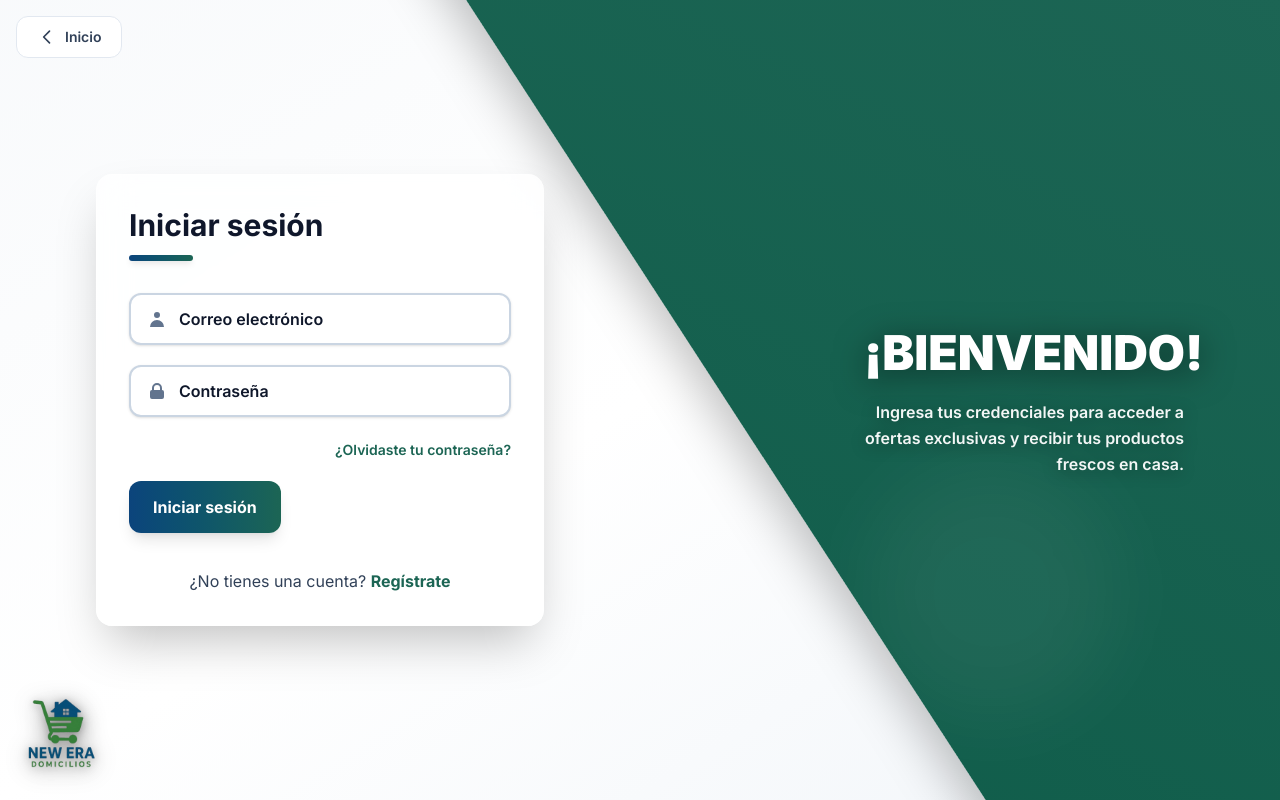
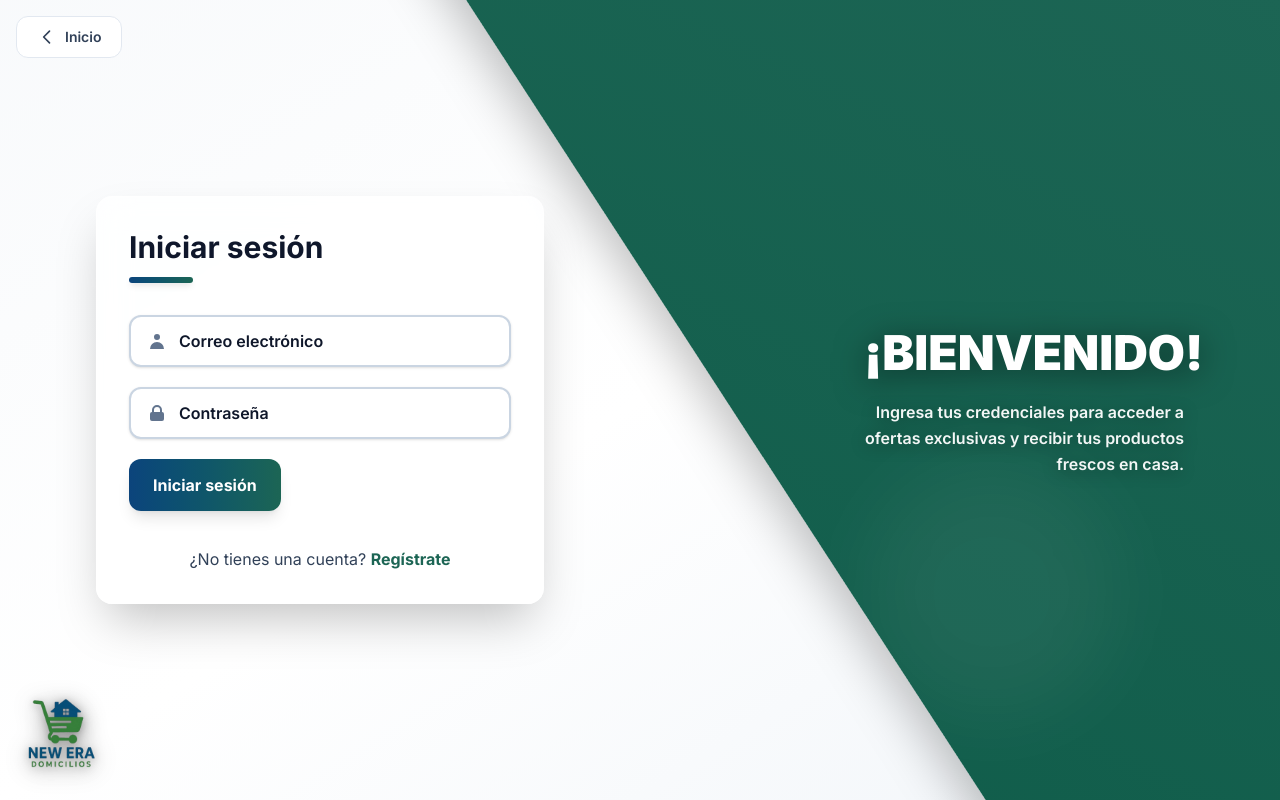
Before and after one commit to Jorlin14/new_era, a Next.js app in the folder frontend/: page /auth in a window 1280 px wide. Built offline with nearby package versions, Linux system fonts and the light colour scheme; no server answers.

Commit message:
commit pp

```diff
--- a/frontend/components/auth/AnimatedAuth.tsx
+++ b/frontend/components/auth/AnimatedAuth.tsx
@@ -285,15 +285,6 @@ export default function AnimatedAuth({ initialMode = 'login' }: AnimatedAuthProp
                 onChange={(password) => setLoginData((prev) => ({ ...prev, password }))}
                 icon={<LockIcon />}
               />
-
-              <div className="text-right">
-                <Link
-                  href="/auth/forgot-password"
-                  className="text-sm text-[#1c6554] dark:text-green-400 hover:text-[#1c6554]/70 dark:hover:text-green-300 font-semibold transition-colors"
-                >
-                  ¿Olvidaste tu contraseña?
-                </Link>
-              </div>
 
               <SubmitButton loading={isLoading} disabled={isAnimating} label="Iniciar sesión" loadingLabel="Iniciando..." />
 
```
